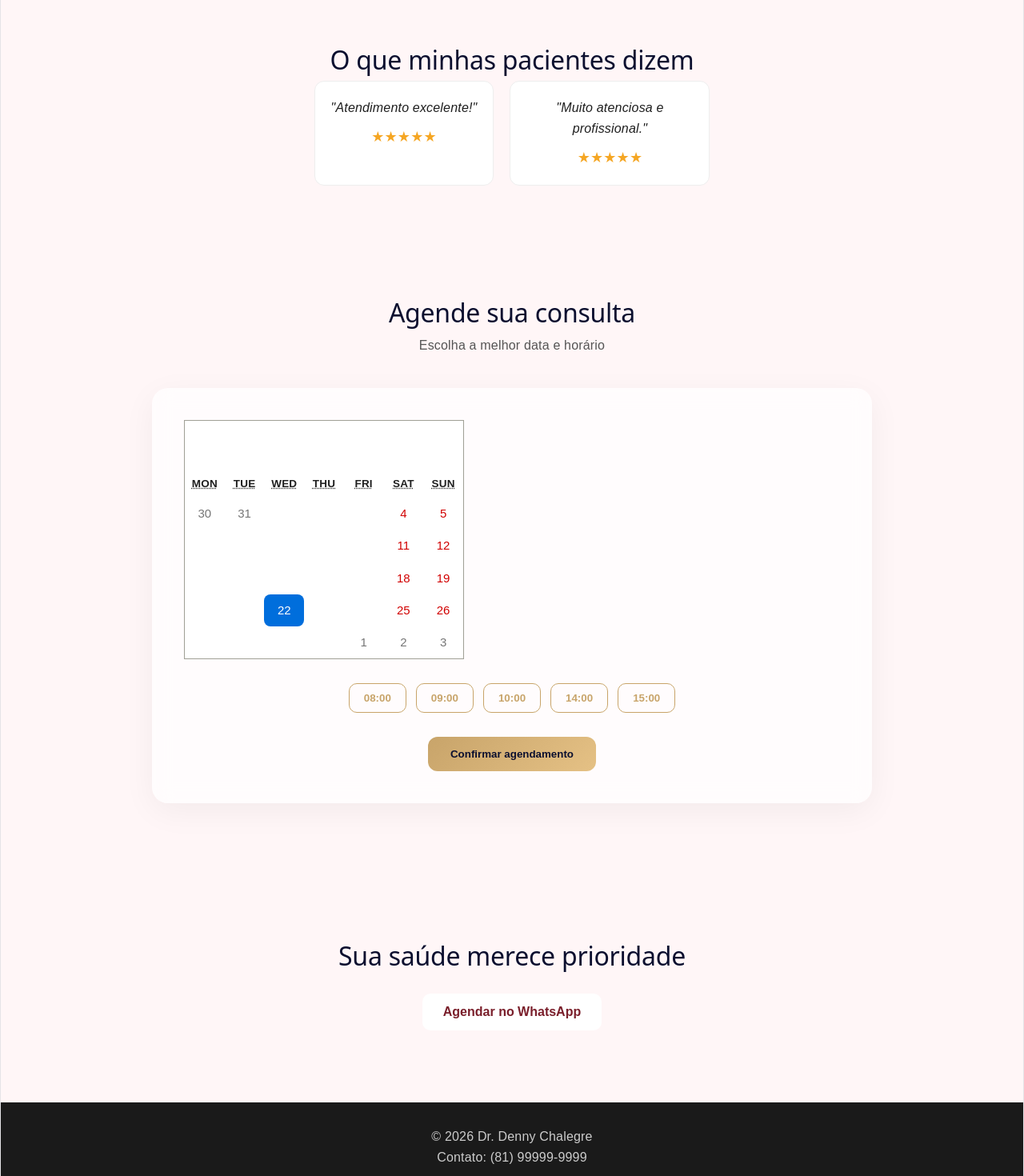
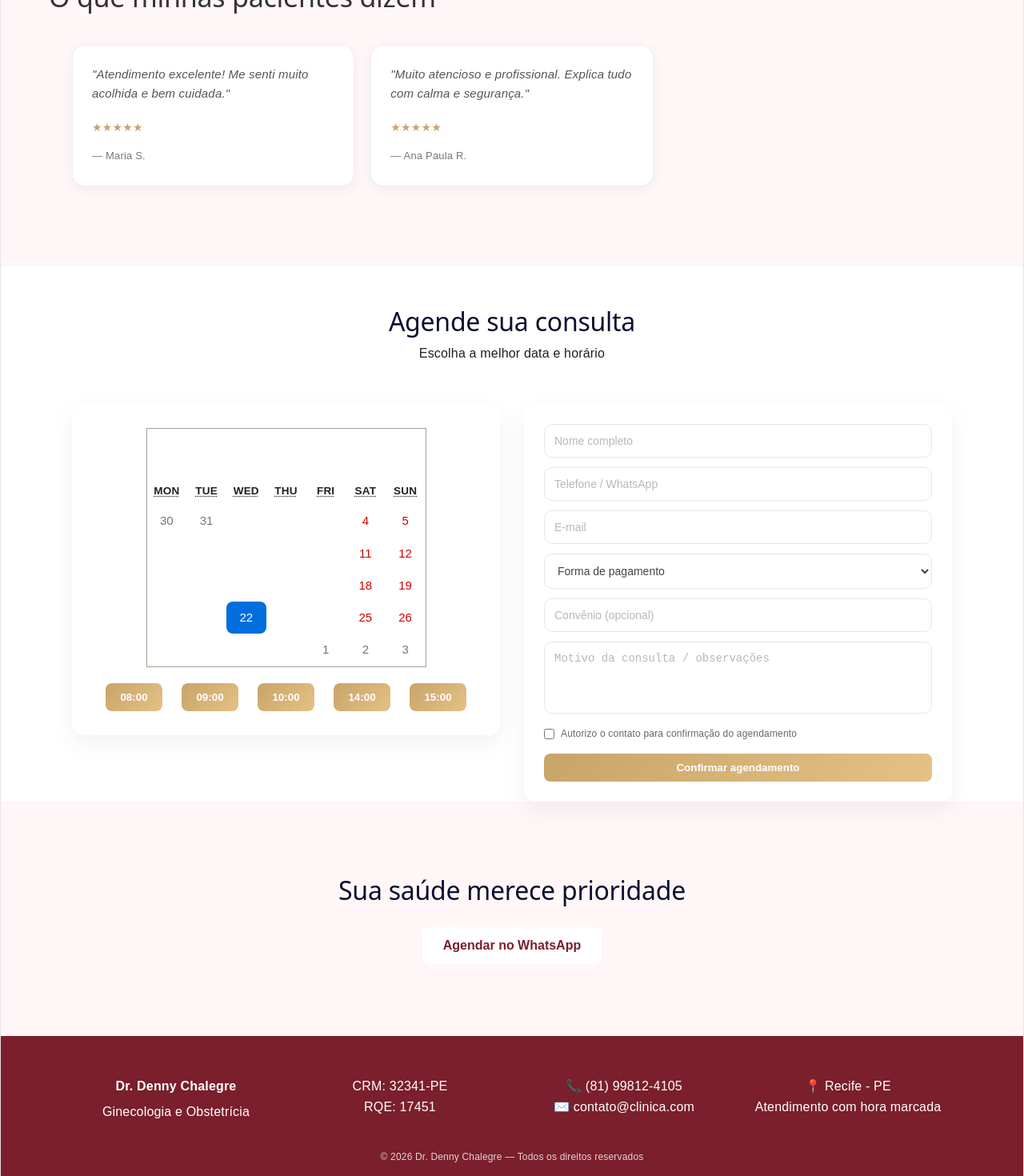
Before and after one commit to saminatech02/Portf-lioGinecologista, a React (Vite) app in the folder portfolio-gineco-app/: page / in a window 1280 px wide. Shown: the part 1320-2790 px from the top of the page at 80% size. Built offline with nearby package versions, Linux system fonts and the light colour scheme.

Commit message:
feat: Ajustes de design

```diff
--- a/portfolio-gineco-app/src/components/Agendamentos/Agendamento.module.css
+++ b/portfolio-gineco-app/src/components/Agendamentos/Agendamento.module.css
@@ -1,64 +1,188 @@
-/* CONTAINER GERAL */
-.agendamento {
-  padding: 80px 6%;
-  background-color: #fff6f7;
-  text-align: center;
+/* =========================
+   LAYOUT PRINCIPAL
+========================= */
+
+.container {
+  display: grid;
+  grid-template-columns: 1fr 1fr;
+  gap: 30px;
+
+  max-width: 1100px;
+  margin: 0 auto;
+
+  align-items: start;
 }
 
-/* TÍTULO */
-.agendamento h2 {
-  font-size: 32px;
-  color: var(--primary);
+/* =========================
+   FORM PREMIUM
+========================= */
+
+.form {
+  display: flex;
+  flex-direction: column;
+  gap: 12px;
+
+  background: rgba(255,255,255,0.85);
+  padding: 25px;
+
+  border-radius: 16px;
+
+  box-shadow: 0 10px 30px rgba(0,0,0,0.06);
+
+  backdrop-filter: blur(10px);
+}
+
+/* INPUTS CLAROS E ELEGANTES */
+.form input,
+.form select,
+.form textarea {
+  padding: 12px;
+
+  border-radius: 10px;
+  border: 1px solid #e6e6e6;
+
+  font-size: 14px;
+
+  outline: none;
+
+  background: #ffffff;   /* fundo claro */
+  color: #444;          /* texto suave */
+
+  transition: all 0.2s ease;
+}
+
+/* PLACEHOLDER SUAVE */
+.form input::placeholder,
+.form textarea::placeholder {
+  color: #b8b8b8;
+}
+
+/* FOCO ELEGANTE */
+.form input:focus,
+.form select:focus,
+.form textarea:focus {
+  border-color: #C8A46A;
+
+  box-shadow: 0 0 0 3px rgba(200, 164, 106, 0.15);
+
+  background: #fff;
+}
+
+/* TEXTAREA */
+.form textarea {
+  min-height: 90px;
+  resize: none;
+}
+
+/* CHECKBOX */
+.check {
+  font-size: 12px;
+  color: #666;
+
+  display: flex;
+  gap: 8px;
+  align-items: center;
+}
+
+/* =========================
+   CARD DO CALENDÁRIO (ORGANIZAÇÃO)
+========================= */
+.agendTitle{
+  display: flex;
+  width: 100%;
+  align-items: center;
+  justify-content: center;
+  flex-direction: column;
+  padding: 50px;
+  text-align: left;
+}
+
+.horarios{
+  display: flex;
+  align-items: center;
+  justify-content: space-around;
+  width: 100%;
+}
+
+.agendamentoCard {
+  display: flex;
+  flex-direction: column;
+  gap: 20px;
+  align-items: center;
+
+  padding: 30px;
+
+  background: rgba(255,255,255,0.85);
+  backdrop-filter: blur(12px);
+
+  border-radius: 16px;
+
+  box-shadow: 0 10px 30px rgba(0,0,0,0.06);
+}
+
+/* =========================
+   CALENDÁRIO LIMPO E CENTRALIZADO
+========================= */
+
+.react-calendar {
+  width: 100%;
+  max-width: 100%;
+
+  border: none;
+  background: transparent;
+
+  font-family: inherit;
+
+  line-height: 1.4;
+}
+
+/* REMOVE ESPAÇAMENTOS DESNECESSÁRIOS */
+.react-calendar__viewContainer {
+  padding: 0;
+}
+
+/* CENTRALIZA NAV */
+.react-calendar__navigation {
   margin-bottom: 10px;
 }
 
-.agendamento p {
-  color: var(--text-light);
-  margin-bottom: 40px;
-}
-
-/* CARD CENTRAL */
-.agendamentoCard {
-  max-width: 900px;
-  margin: 0 auto;
-  padding: 40px;
-  background: rgba(255,255,255,0.7);
-  backdrop-filter: blur(12px);
-  border-radius: 20px;
-  box-shadow: 0 10px 40px rgba(0,0,0,0.05);
-}
-
-/* CALENDÁRIO */
-.react-calendar {
-  width: 100%;
-  border: none;
-  background: transparent;
-  font-family: inherit;
-}
-
-/* NAVEGAÇÃO */
 .react-calendar__navigation button {
   background: none;
   border: none;
+
   color: var(--primary);
   font-weight: 600;
-  font-size: 16px;
+
+  font-size: 15px;
+
+  padding: 8px;
   cursor: pointer;
 }
 
-/* DIAS */
-.react-calendar__tile {
-  padding: 12px 0;
-  border-radius: 10px;
-  transition: 0.2s;
+/* GRID DOS DIAS MAIS ORGANIZADO */
+.react-calendar__month-view__days {
+  display: grid !important;
+  grid-template-columns: repeat(7, 1fr);
+  gap: 6px;
 }
 
-/* HOVER */
-.react-calendar__tile:hover {
-  background: rgba(200,164,106,0.15);
+/* CADA DIA */
+.react-calendar__tile {
+  padding: 10px 0;
+
+  border-radius: 10px;
+
+  text-align: center;
+
+  transition: 0.2s ease;
 }
 
-/* DIA ATIVO */
+/* HOVER LIMPO */
+.react-calendar__tile:hover {
+  background: rgba(200,164,106,0.12);
+}
+
+/* DIA SELECIONADO */
 .react-calendar__tile--active {
   background: linear-gradient(135deg, #C8A46A, #E5C185);
   color: white;
@@ -66,69 +190,19 @@
 
 /* HOJE */
 .react-calendar__tile--now {
-  background: rgba(200,164,106,0.25);
-  border-radius: 10px;
+  background: rgba(200,164,106,0.18);
 }
 
-/* HORÁRIOS */
-.horarios {
-  margin-top: 30px;
-  display: flex;
-  flex-wrap: wrap;
-  gap: 12px;
-  justify-content: center;
-}
+/* =========================
+   RESPONSIVO
+========================= */
 
-.horarioBtn {
-  padding: 10px 18px;
-  border-radius: 10px;
-  border: 1px solid var(--gold);
-  background: transparent;
-  color: var(--gold);
-  cursor: pointer;
-  transition: 0.3s;
-}
-
-.horarioBtn:hover {
-  background: var(--gold);
-  color: white;
-}
-
-.horarioSelecionado {
-  background: linear-gradient(135deg, #C8A46A, #E5C185);
-  color: white;
-  border: none;
-}
-
-/* BOTÃO CONFIRMAR */
-.confirmar {
-  margin-top: 30px;
-  padding: 14px 28px;
-  background: linear-gradient(135deg, #C8A46A, #E5C185);
-  color: var(--primary);
-  border: none;
-  border-radius: 12px;
-  font-weight: 600;
-  cursor: pointer;
-  transition: 0.3s;
-}
-
-.confirmar:hover {
-  transform: translateY(-2px);
-  box-shadow: 0 8px 20px rgba(200,164,106,0.3);
-}
-
-/* MOBILE */
-@media (max-width: 767px) {
-  .agendamentoCard {
-    padding: 25px;
+@media (max-width: 900px) {
+  .container {
+    grid-template-columns: 1fr;
   }
 
-  .react-calendar__tile {
-    padding: 10px 0;
-  }
-
-  .horarioBtn {
-    padding: 8px 14px;
+  .form {
+    padding: 20px;
   }
 }
--- a/portfolio-gineco-app/src/components/Agendamentos/Agendamentos.tsx
+++ b/portfolio-gineco-app/src/components/Agendamentos/Agendamentos.tsx
@@ -9,22 +9,56 @@ export default function Agendamentos() {
   const [date, setDate] = useState<Value>(new Date());
   const [horario, setHorario] = useState<string | null>(null);
 
+  // FORM STATE
+  const [form, setForm] = useState({
+    nome: "",
+    telefone: "",
+    email: "",
+    pagamento: "",
+    convenio: "",
+    observacao: "",
+    consentimento: false,
+  });
+
   const horarios = ["08:00", "09:00", "10:00", "14:00", "15:00"];
 
-  const handleSubmit = () => {
-    if (!date || !horario) {
-      alert("Selecione uma data e um horário");
+  const handleSubmit = (e: React.FormEvent) => {
+    e.preventDefault();
+
+    if (!date || !horario || !form.nome || !form.telefone) {
+      alert("Preencha os dados obrigatórios");
       return;
     }
 
-    console.log("Agendado:", date, horario);
+    console.log("Agendado:", {
+      date,
+      horario,
+      ...form,
+    });
+  };
+
+  const handleChange = (e: React.ChangeEvent<HTMLInputElement | HTMLSelectElement | HTMLTextAreaElement>) => {
+    const { name, value, type } = e.target;
+
+    setForm((prev) => ({
+      ...prev,
+      [name]:
+        type === "checkbox"
+          ? (e.target as HTMLInputElement).checked
+          : value,
+    }));
   };
 
   return (
     <section className={styles.agendamento}>
+      <div className={styles.agendTitle}>
       <h2>Agende sua consulta</h2>
       <p>Escolha a melhor data e horário</p>
+      </div>
 
+      <div className={styles.container}>
+
+        {/* CALENDÁRIO + HORÁRIOS */}
         <div className={styles.agendamentoCard}>
 
           <Calendar
@@ -37,6 +71,7 @@ export default function Agendamentos() {
             {horarios.map((h) => (
               <button
                 key={h}
+                type="button"
                 onClick={() => setHorario(h)}
                 className={
                   horario === h
@@ -49,9 +84,74 @@ export default function Agendamentos() {
             ))}
           </div>
 
-        <button className={styles.confirmar} onClick={handleSubmit}>
+        </div>
+
+        {/* FORMULÁRIO */}
+        <form className={styles.form} onSubmit={handleSubmit}>
+
+          <input
+            name="nome"
+            placeholder="Nome completo"
+            value={form.nome}
+            onChange={handleChange}
+          />
+
+          <input
+            name="telefone"
+            placeholder="Telefone / WhatsApp"
+            value={form.telefone}
+            onChange={handleChange}
+          />
+
+          <input
+            name="email"
+            placeholder="E-mail"
+            value={form.email}
+            onChange={handleChange}
+          />
+
+          <select
+            name="pagamento"
+            value={form.pagamento}
+            onChange={handleChange}
+          >
+            <option value="">Forma de pagamento</option>
+            <option value="pix">Pix</option>
+            <option value="credito">Cartão de crédito</option>
+            <option value="debito">Cartão de débito</option>
+            <option value="dinheiro">Dinheiro</option>
+          </select>
+
+          <input
+            name="convenio"
+            placeholder="Convênio (opcional)"
+            value={form.convenio}
+            onChange={handleChange}
+          />
+
+          <textarea
+            name="observacao"
+            placeholder="Motivo da consulta / observações"
+            value={form.observacao}
+            onChange={handleChange}
+          />
+
+          <label className={styles.check}>
+            <input
+              type="checkbox"
+              name="consentimento"
+              checked={form.consentimento}
+              onChange={handleChange}
+            />
+            Autorizo o contato para confirmação do agendamento
+          </label>
+
+          <button type="submit" className={styles.confirmar}>
             Confirmar agendamento
           </button>
+
+        </form>
+
       </div>
     </section>
   );
--- a/portfolio-gineco-app/src/components/Footer/Footer.module.css
+++ b/portfolio-gineco-app/src/components/Footer/Footer.module.css
@@ -1,7 +1,50 @@
 .footer {
-  background: #1a1a1a;
-  color: #ccc;
+  background: #7a1f2b;
+  color: white;
+
+  padding: 50px 20px;
+
   text-align: center;
-  padding: 30px;
+}
+
+.container {
+  display: grid;
+  grid-template-columns: repeat(4, 1fr);
+
+  gap: 20px;
+
+  max-width: 1100px;
+  margin: 0 auto;
+
+  margin-bottom: 30px;
+}
+
+.block {
   font-size: 14px;
+  line-height: 1.6;
 }
+
+.title {
+  font-weight: 600;
+  font-size: 16px;
+  margin-bottom: 6px;
+}
+
+.copy {
+  font-size: 12px;
+  opacity: 0.8;
+}
+
+/* RESPONSIVO */
+@media (max-width: 900px) {
+  .container {
+    grid-template-columns: 1fr 1fr;
+  }
+}
+
+@media (max-width: 600px) {
+  .container {
+    grid-template-columns: 1fr;
+    text-align: center;
+  }
+}
--- a/portfolio-gineco-app/src/components/Footer/Footer.tsx
+++ b/portfolio-gineco-app/src/components/Footer/Footer.tsx
@@ -4,8 +4,39 @@ import styles from "./Footer.module.css";
 const Footer: React.FC = () => {
   return (
     <footer className={styles.footer}>
-      <p>© 2026 Dr. Denny Chalegre</p>
-      <p>Contato: (81) 99999-9999</p>
+
+      <div className={styles.container}>
+
+        {/* IDENTIDADE */}
+        <div className={styles.block}>
+          <p className={styles.title}>Dr. Denny Chalegre</p>
+          <p>Ginecologia e Obstetrícia</p>
+        </div>
+
+        {/* REGISTROS */}
+        <div className={styles.block}>
+          <p>CRM: 32341-PE</p>
+          <p>RQE: 17451</p>
+        </div>
+
+        {/* CONTATO */}
+        <div className={styles.block}>
+          <p>📞 (81) 99812-4105</p>
+          <p>✉️ contato@clinica.com</p>
+        </div>
+
+        {/* ENDEREÇO */}
+        <div className={styles.block}>
+          <p>📍 Recife - PE</p>
+          <p>Atendimento com hora marcada</p>
+        </div>
+
+      </div>
+
+      <p className={styles.copy}>
+        © 2026 Dr. Denny Chalegre — Todos os direitos reservados
+      </p>
+
     </footer>
   );
 };
--- a/portfolio-gineco-app/src/components/Services/Services.module.css
+++ b/portfolio-gineco-app/src/components/Services/Services.module.css
@@ -90,7 +90,7 @@
 ========================= */
 @media (min-width: 768px) and (max-width: 1023px) {
   .services {
-    padding: 70px 40px;
+    padding: 10px 40px;
   }
 
   .services h2 {
@@ -107,7 +107,7 @@
 ========================= */
 @media (min-width: 1024px) {
   .services {
-    padding: 80px 60px;
+    padding: 20px 60px;
   }
 
   .services h2 {
@@ -124,6 +124,6 @@
 ========================= */
 @media (min-width: 1440px) {
   .services {
-    padding: 100px 120px;
+    padding: 10px 120px;
   }
 }
--- a/portfolio-gineco-app/src/components/Testimonials/Testimonials.module.css
+++ b/portfolio-gineco-app/src/components/Testimonials/Testimonials.module.css
@@ -1,28 +1,125 @@
+/* =========================
+   TESTIMONIALS - BASE
+========================= */
+
 .testimonials {
-  padding: 60px 40px;
+  padding: 80px 20px;
   text-align: center;
   background: #fff6f7;
 }
 
-.grid {
-  display: flex;
-  gap: 20px;
-  justify-content: center;
+.testimonials h2 {
+  font-size: 28px;
+  margin-bottom: 40px;
+  color: #333;
 }
 
-.card {
-  background: #fff;
-  padding: 20px;
-  border-radius: 12px;
-  max-width: 250px;
-  border: 1px solid #eee;
+/* GRID RESPONSIVO */
+.grid {
+  display: grid;
+  grid-template-columns: 1fr;
+  gap: 20px;
+
+  max-width: 1100px;
+  margin: 0 auto;
 }
 
+/* CARD PREMIUM */
+.card {
+  background: #ffffff;
+
+  padding: 24px;
+
+  border-radius: 16px;
+
+  border: 1px solid rgba(0,0,0,0.06);
+
+  box-shadow: 0 4px 15px rgba(0,0,0,0.05);
+
+  transition: all 0.3s ease;
+
+  text-align: left;
+}
+
+.card:hover {
+  transform: translateY(-6px);
+  box-shadow: 0 10px 25px rgba(0,0,0,0.08);
+  border-color: rgba(200, 164, 106, 0.3);
+}
+
+/* TEXTO DO DEPOIMENTO */
 .card p {
   font-style: italic;
-  margin-bottom: 10px;
+  margin-bottom: 16px;
+
+  color: #555;
+  font-size: 15px;
+  line-height: 1.6;
 }
 
+/* AUTOR / ESTRELAS */
 .card span {
-  color: #f5a623;
+  color: #C8A46A;
+  font-weight: 600;
+  font-size: 14px;
 }
+
+.testTitle{
+  display: flex;
+  align-items: center;
+  justify-content: left;
+}
+
+/* nome da paciente */
+.name {
+  display: block;
+  margin-top: 10px;
+
+  font-size: 13px;
+  color: #777;
+
+  font-weight: 500;
+}
+
+/* =========================
+   📲 TABLET (768px - 1023px)
+========================= */
+@media (min-width: 768px) and (max-width: 1023px) {
+  .testimonials {
+    padding: 90px 40px;
+  }
+
+  .grid {
+    grid-template-columns: repeat(2, 1fr);
+  }
+
+  .testimonials h2 {
+    font-size: 30px;
+  }
+}
+
+/* =========================
+   💻 DESKTOP (1024px+)
+========================= */
+@media (min-width: 1024px) {
+  .testimonials {
+    padding: 100px 60px;
+  }
+
+  .grid {
+    grid-template-columns: repeat(3, 1fr);
+  }
+
+  .testimonials h2 {
+    font-size: 34px;
+  }
+}
+
+/* =========================
+   💻 LARGE (1440px+)
+========================= */
+@media (min-width: 1440px) {
+  .testimonials {
+    padding: 120px 120px;
+  }
+}
--- a/portfolio-gineco-app/src/components/Testimonials/Testimonials.tsx
+++ b/portfolio-gineco-app/src/components/Testimonials/Testimonials.tsx
@@ -4,18 +4,28 @@ import styles from "./Testimonials.module.css";
 const Testimonials: React.FC = () => {
   return (
     <section className={styles.testimonials}>
+      <div className={styles.testTitle}>
       <h2>O que minhas pacientes dizem</h2>
+      </div>
 
       <div className={styles.grid}>
+
+        {/* DEPOIMENTO 1 */}
         <div className={styles.card}>
-          <p>"Atendimento excelente!"</p>
+          <p>"Atendimento excelente! Me senti muito acolhida e bem cuidada."</p>
+
           <span>★★★★★</span>
+          <strong className={styles.name}>— Maria S.</strong>
         </div>
 
+        {/* DEPOIMENTO 2 */}
         <div className={styles.card}>
-          <p>"Muito atenciosa e profissional."</p>
+          <p>"Muito atencioso e profissional. Explica tudo com calma e segurança."</p>
+
           <span>★★★★★</span>
+          <strong className={styles.name}>— Ana Paula R.</strong>
         </div>
+
       </div>
     </section>
   );
```
Lines whose indentation alone changed are shown as unchanged.
